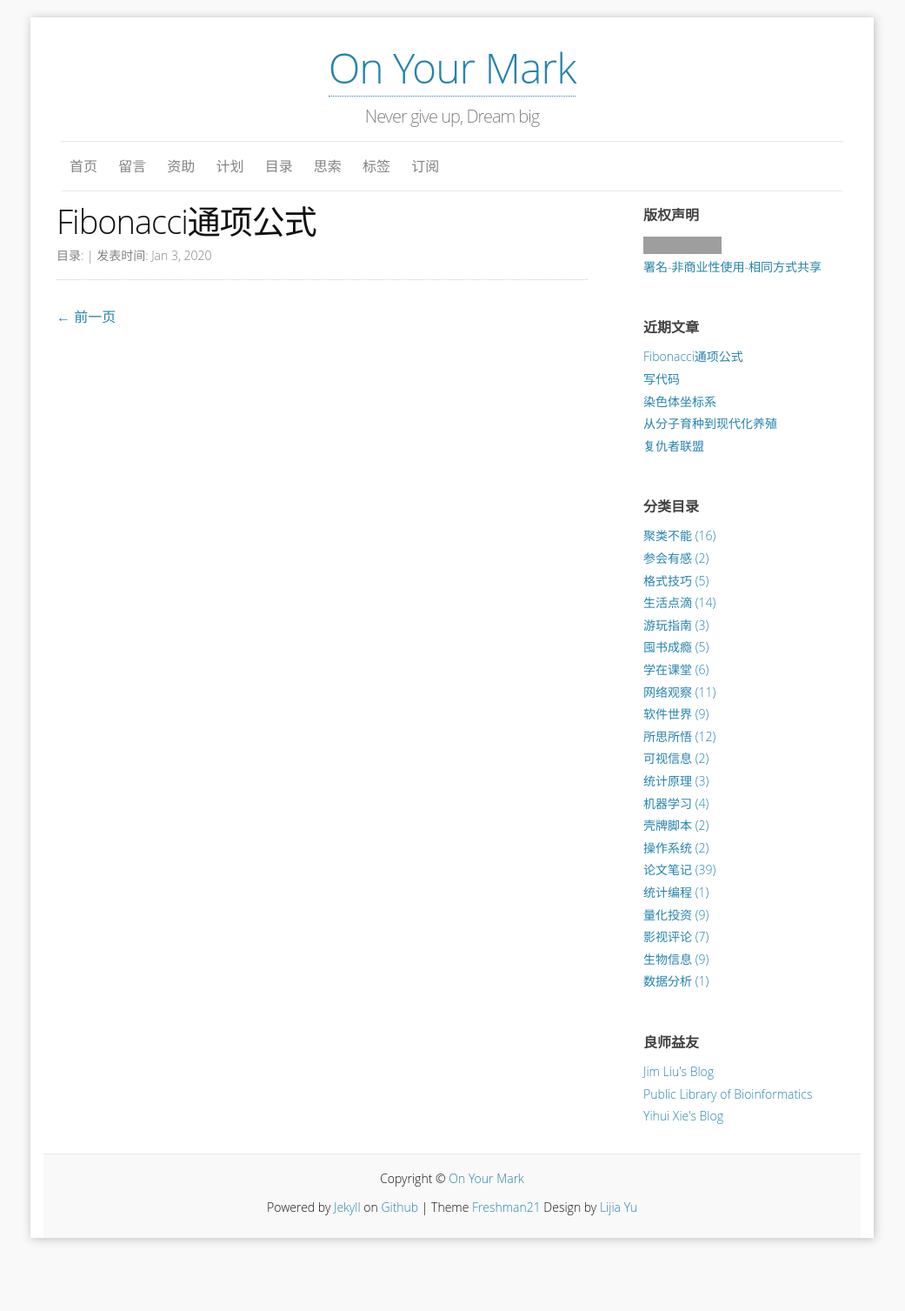
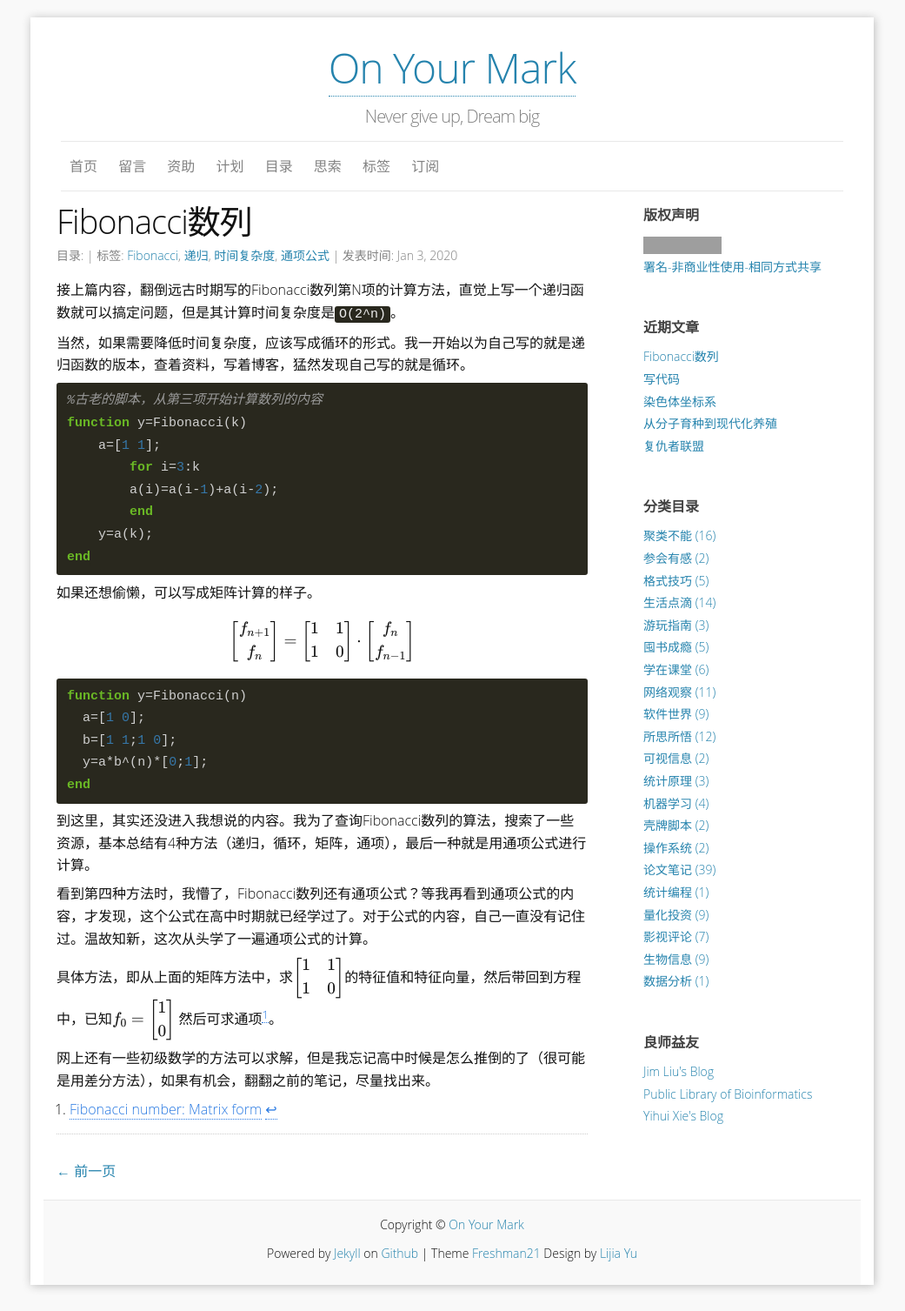
Before and after one commit to yulijia/cn, a Jekyll site: the page built from _posts/2020-01-03-Fibonacci-sequence.md, in a window 1280 px wide. Shown: the whole page at 87% size, without its empty margins (120-1161 px from the left). Built offline with Jekyll 4.4.1, drawn with Linux system fonts in a browser that asks for light colours; formulas are drawn with MathJax 3; comment, search, counter and statistics services are not loaded; before the commit the page ends 1453 px from its top, so only the background shows below that; grey boxes are pictures that could not be loaded.

Commit message:
add content

````diff
--- a/_posts/2020-01-03-Fibonacci-sequence.md
+++ b/_posts/2020-01-03-Fibonacci-sequence.md
@@ -1,9 +1,49 @@
 ---
 published: ture
 layout: post
-title: "Fibonacci通项公式"
+title: "Fibonacci数列"
 author: Yu
 categories:
 tags:
--
+- Fibonacci
+- 递归
+- 时间复杂度
+- 通项公式
 ---
+
+接上篇内容，翻倒远古时期写的Fibonacci数列第N项的计算方法，直觉上写一个递归函数就可以搞定问题，但是其计算时间复杂度是<code>O(2^n)</code>。
+
+当然，如果需要降低时间复杂度，应该写成循环的形式。我一开始以为自己写的就是递归函数的版本，查着资料，写着博客，猛然发现自己写的就是循环。
+
+```matlab
+%古老的脚本，从第三项开始计算数列的内容
+function y=Fibonacci(k)
+    a=[1 1];
+        for i=3:k
+        a(i)=a(i-1)+a(i-2);
+        end
+    y=a(k);
+end
+```
+
+如果还想偷懒，可以写成矩阵计算的样子。
+
+$$\begin{bmatrix}f_{n+1} \\ f_{n}\end{bmatrix}=\begin{bmatrix}1 & 1 \\ 1 & 0\end{bmatrix}\cdot\begin{bmatrix}f_{n} \\ f_{n-1}\end{bmatrix}$$
+
+```matlab
+function y=Fibonacci(n)
+  a=[1 0];
+  b=[1 1;1 0];
+  y=a*b^(n)*[0;1];
+end
+```
+
+到这里，其实还没进入我想说的内容。我为了查询Fibonacci数列的算法，搜索了一些资源，基本总结有4种方法（递归，循环，矩阵，通项），最后一种就是用通项公式进行计算。
+
+看到第四种方法时，我懵了，Fibonacci数列还有通项公式？等我再看到通项公式的内容，才发现，这个公式在高中时期就已经学过了。对于公式的内容，自己一直没有记住过。温故知新，这次从头学了一遍通项公式的计算。
+
+具体方法，即从上面的矩阵方法中，求$$\begin{bmatrix}1 & 1 \\ 1 & 0\end{bmatrix}$$的特征值和特征向量，然后带回到方程中，已知$$f_{0}=\begin{bmatrix}1  \\  0\end{bmatrix}$$ 然后可求通项[^1]。
+
+网上还有一些初级数学的方法可以求解，但是我忘记高中时候是怎么推倒的了（很可能是用差分方法），如果有机会，翻翻之前的笔记，尽量找出来。
+
+[^1]: [Fibonacci number: Matrix form](https://en.wikipedia.org/wiki/Fibonacci_number#Matrix_form)
````
